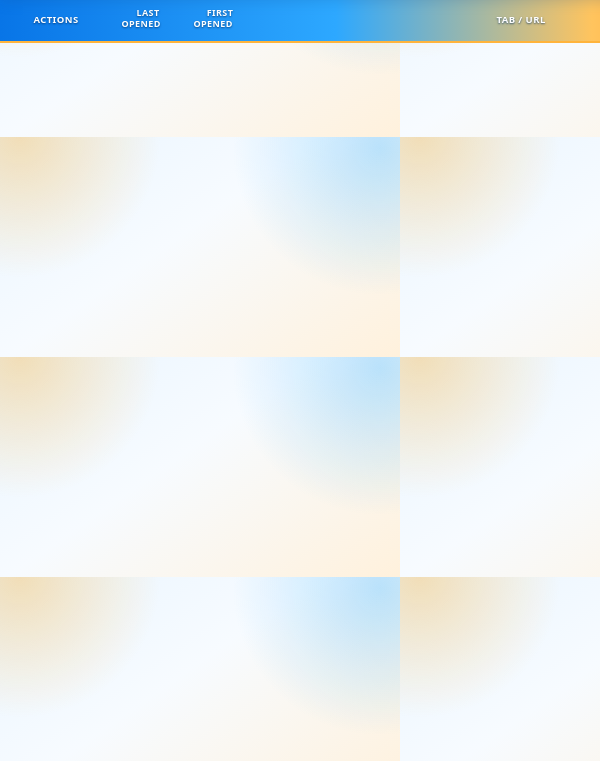
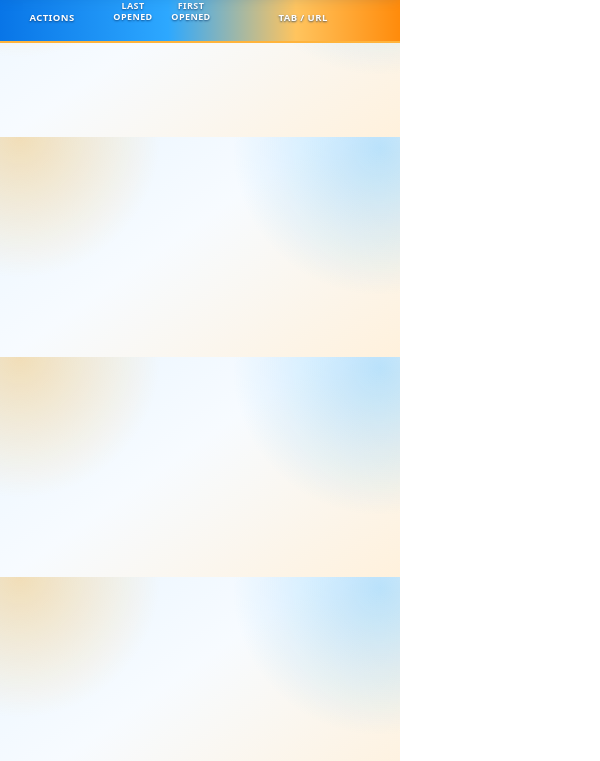
Before and after one commit to gl00ten/xNxP_tabs, a browser extension: page popup.html in a window 400 px wide. Shown: the part 83-844 px from the top of the page, 600 px wide, since content can reach past the window. Drawn offline with Linux system fonts and the light colour scheme.

Commit message:
Prevent popup horizontal overflow

```diff
--- a/popup.css
+++ b/popup.css
@@ -47,6 +47,15 @@ html {
   /* Firefox */
   scrollbar-width: thin;
   scrollbar-color: #ff9f1c #e3eef9;
+  width: 100%;
+  max-width: 100%;
+  overflow-x: hidden;
+}
+
+*,
+*::before,
+*::after {
+  box-sizing: border-box;
 }
 
 /* Chromium-style scrollbars (and some Firefox builds) */
@@ -79,7 +88,8 @@ html {
 }
 
 body {
-  width: 800px; /* more realistic for extension popups — browsers often cap around here */
+  width: 800px;
+  max-width: 100vw;
   margin: 0;
   padding: 0;
   overflow-x: hidden;
@@ -1194,7 +1204,7 @@ tbody tr:hover td {
 }
 
 .col-actions {
-  width: 98px;
+  width: 104px;
 }
 
 .col-date {
@@ -1221,7 +1231,9 @@ tbody tr:hover td {
 }
 
 .action-button {
-  min-width: 45px;
+  min-width: 44px;
+  margin-left: 0;
+  margin-right: 0;
   padding: 5px 7px;
   border-radius: 9px;
   font-size: 10px;
```
